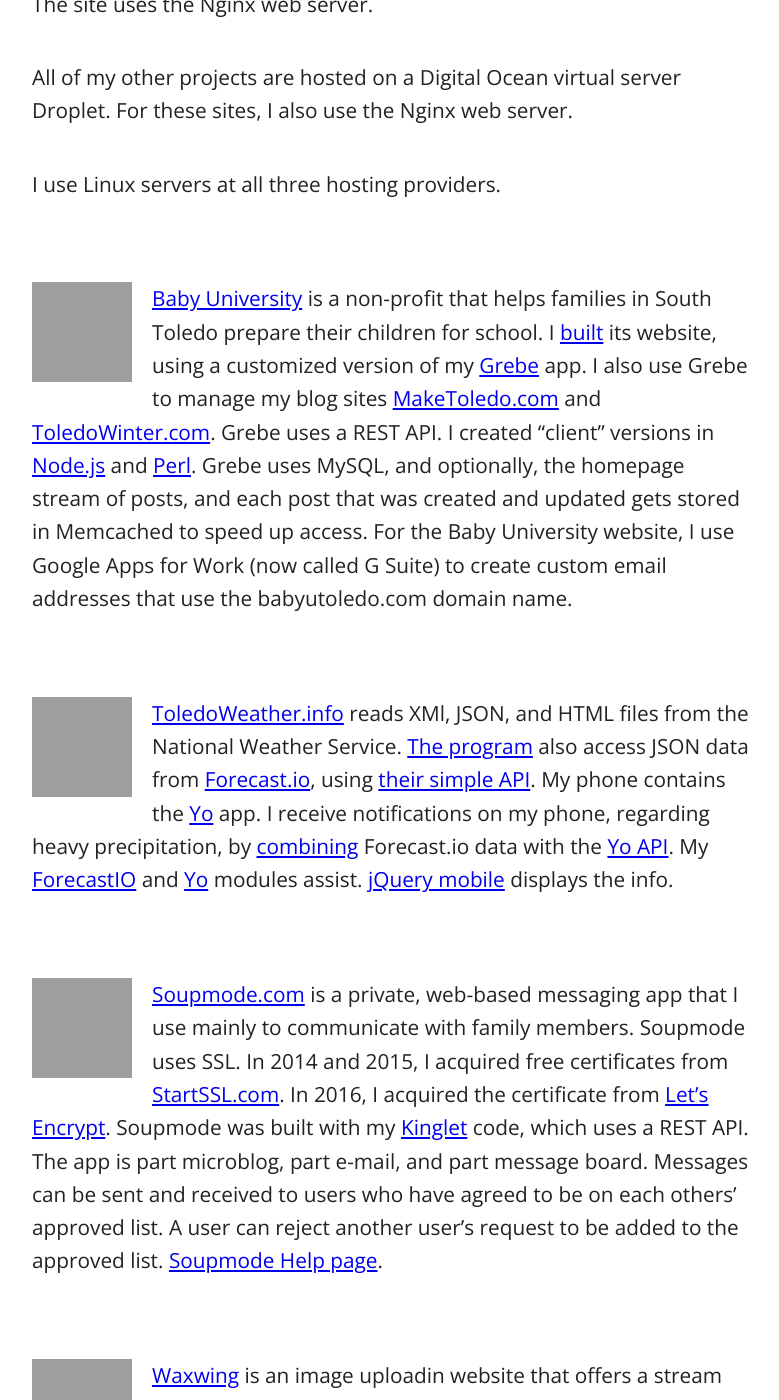
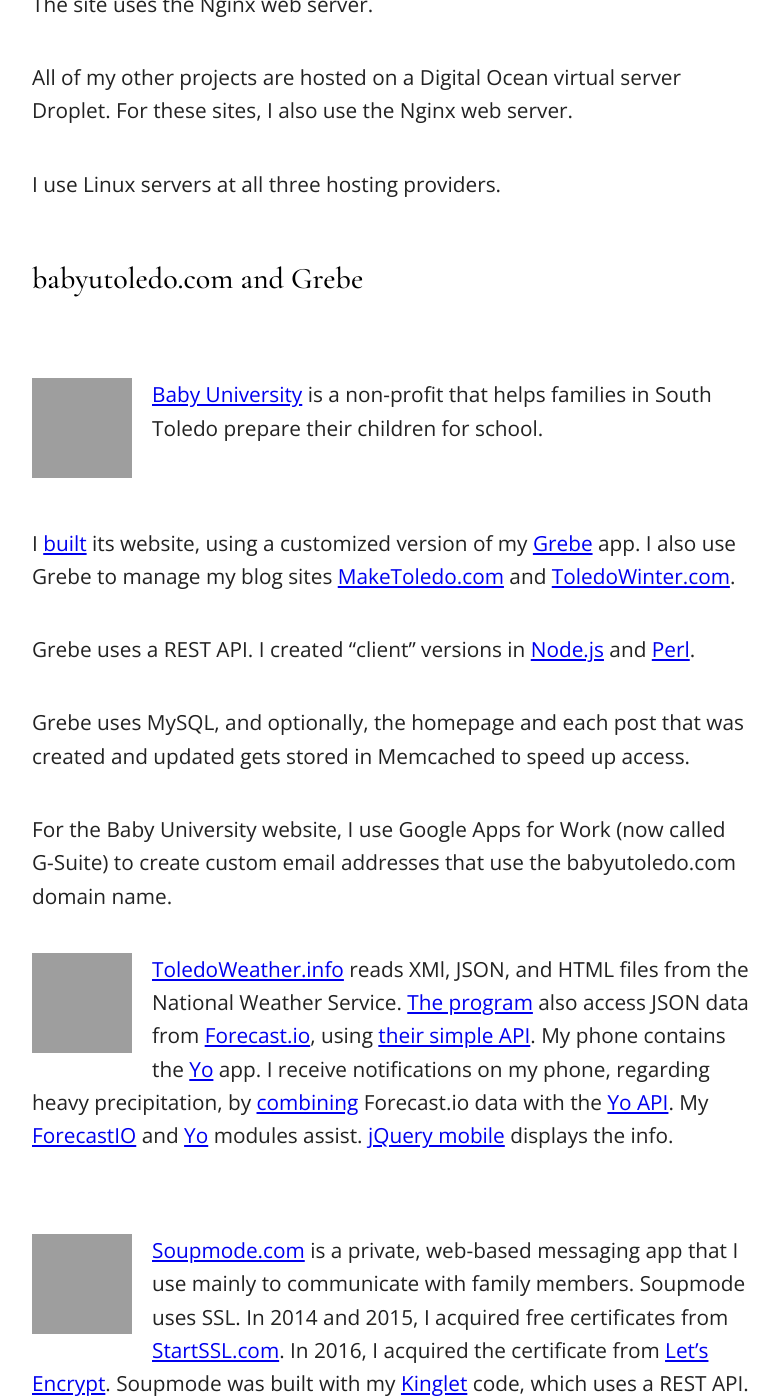
Before and after one commit to jrsawvel/jrsawvel.github.io, a Jekyll site: the page built from _posts/2016-09-20-projects.md, in a window 1280 px wide and 1400 px high, scrolled down 752 px, cut to the strip 0-1400 px from the top of the window. Shown: the whole strip, without its empty margins (248-1027 px from the left). Built offline with Jekyll 4.4.1, drawn with Linux system fonts in a browser that asks for light colours; grey boxes are pictures that could not be loaded.

Commit message:
Update 2016-09-20-projects.md

```diff
--- a/_posts/2016-09-20-projects.md
+++ b/_posts/2016-09-20-projects.md
@@ -19,7 +19,17 @@
 
 
 
-<p markdown="1" style="clear:both;padding-top:2em;padding-bottom:2em;"><img class="largescreens" style="float:left;padding-right:20px;width:100px;height:100px"  src="https://c2.staticflickr.com/8/7441/27652053586_1511cbbaef_q.jpg" />[Baby University](http://babyutoledo.com) is a non-profit that helps families in South Toledo prepare their children for school. I [built](https://github.com/jrsawvel/Grebe-BabyU) its website, using a customized version of my [Grebe](https://github.com/jrsawvel/Grebe) app. I also use Grebe to manage my blog sites [MakeToledo.com](http://maketoledo.com) and [ToledoWinter.com](http://toledowinter.com). Grebe uses a REST API. I created "client" versions in [Node.js](http://nodejs.soupmode.com) and [Perl](http://grebe.soupmode.com). Grebe uses MySQL, and optionally, the homepage stream of posts, and each post that was created and updated gets stored in Memcached to speed up access. For the Baby University website, I use Google Apps for Work (now called G Suite) to create custom email addresses that use the babyutoledo.com domain name.</p>
+### babyutoledo.com and Grebe
+
+<p markdown="1" style="clear:both;padding-top:2em;padding-bottom:2em;"><img class="largescreens" style="float:left;padding-right:20px;width:100px;height:100px"  src="https://c2.staticflickr.com/8/7441/27652053586_1511cbbaef_q.jpg" />[Baby University](http://babyutoledo.com) is a non-profit that helps families in South Toledo prepare their children for school.</p>
+
+I [built](https://github.com/jrsawvel/Grebe-BabyU) its website, using a customized version of my [Grebe](https://github.com/jrsawvel/Grebe) app. I also use Grebe to manage my blog sites [MakeToledo.com](http://maketoledo.com) and [ToledoWinter.com](http://toledowinter.com).
+
+Grebe uses a REST API. I created "client" versions in [Node.js](http://nodejs.soupmode.com) and [Perl](http://grebe.soupmode.com).
+
+Grebe uses MySQL, and optionally, the homepage and each post that was created and updated gets stored in Memcached to speed up access.
+
+For the Baby University website, I use Google Apps for Work (now called G-Suite) to create custom email addresses that use the babyutoledo.com domain name.
 
 
 
```
